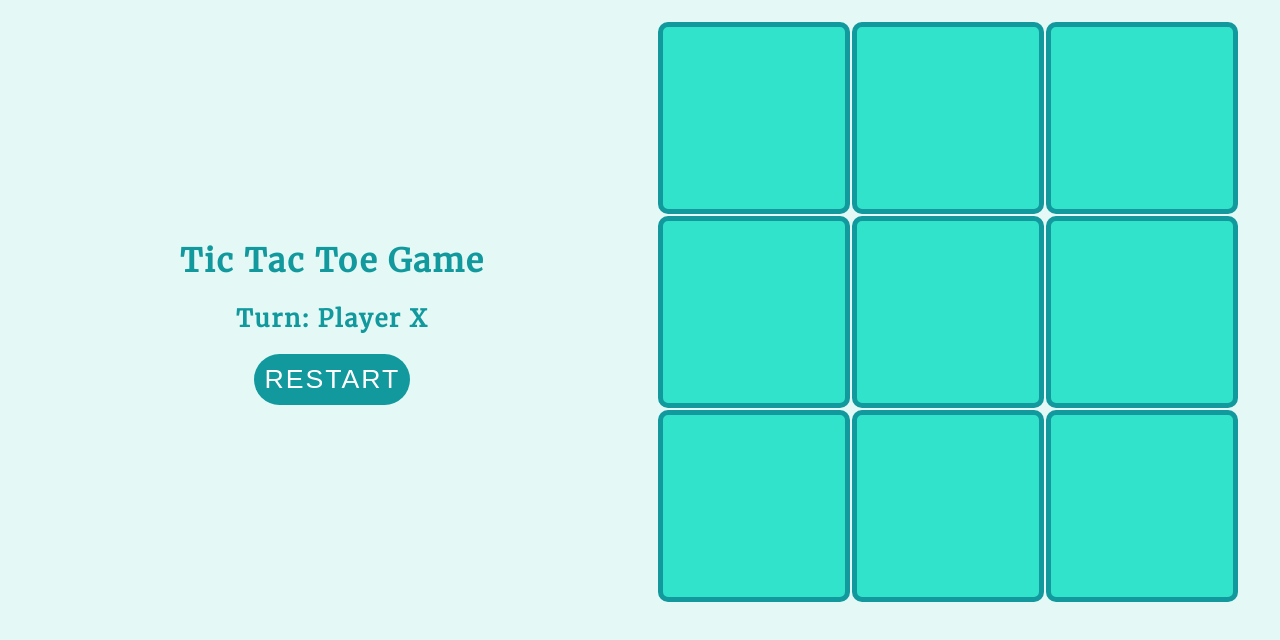
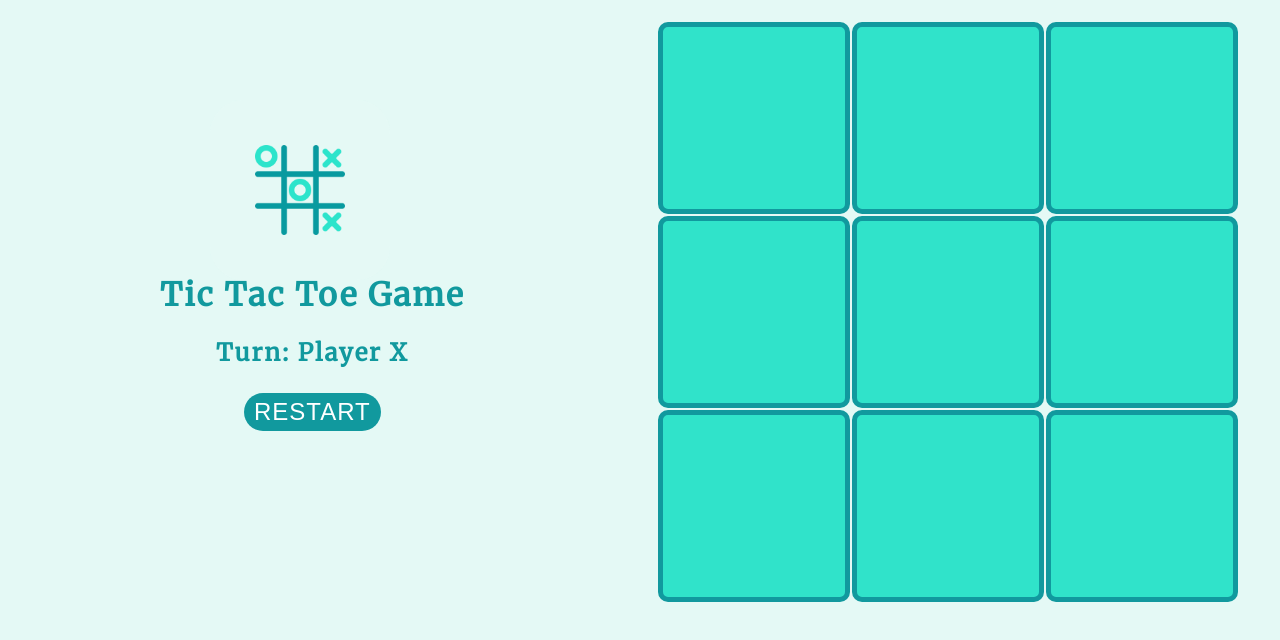
Before and after one commit to sagarbehal08/TIC_TAC_TOE, a plain HTML site: page index.html in a window 1280 px wide. Drawn offline with Linux system fonts and the light colour scheme.

Commit message:
Icon is added

```diff
--- a/index.html
+++ b/index.html
@@ -11,6 +11,7 @@
 </head>
 <body>
 <div class="heading">
+    <img src="game.png" alt="tic-tac-toe">
     <h1 align="center">Tic Tac Toe Game</h1>
     <h2 align="center">Turn: Player <span id="player">X</span></h2>
     <div style="text-align: center;"><button id="restart" onclick="restartGame()">RESTART</button></div>
--- a/style.css
+++ b/style.css
@@ -5,7 +5,15 @@ body{
 }
 h1,h2{
     color:#11999e;
-    letter-spacing: 2px;;
+    letter-spacing: 2px;
+}
+img{
+ width:180px;
+ height:180px;
+ position: relative;
+ top:30px;
+ left:50px;
+
 }
 
 table#game td{
@@ -24,12 +32,13 @@ table#game td{
 
 
 button#restart {
-    padding: 10px;
+    padding: 5px 10px;
+    margin-top: 5px;
     background-color: #11999e;
-    font-size: 20pt;
+    font-size: 18pt;
     color: white;
     border-radius: 50px;
-    letter-spacing: 2px;;
+    letter-spacing: 1px;;
     border:none;
     box-shadow: none;
     outline: none;
@@ -42,8 +51,8 @@ button#restart:hover{
 .heading{
     display: inline-block;
     position:absolute;
-    top:220px;
-    left:180px;
+    top:70px;
+    left:160px;
 }
 .Main-table{
     display:inline-block;
```
Also changed, not shown: game.png (added).
